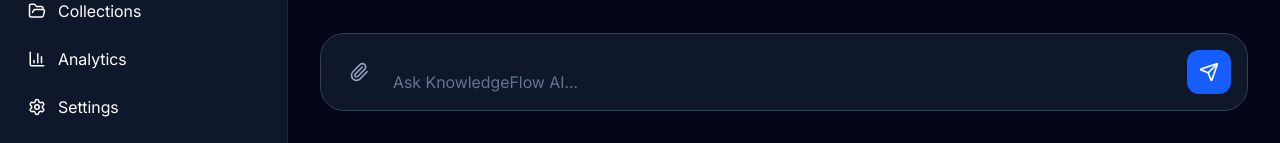
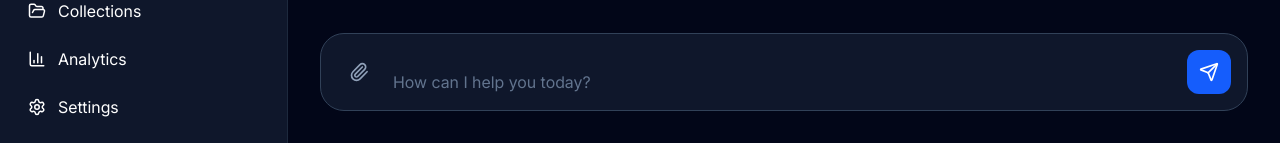
Before and after one commit to elmira-orooji/advanced-rag-system, a React (Vite) app in the folder frontend/my-rag-app/: page /home in a window 1280 px wide. Shown: the part 657-800 px from the top of the page. Built offline with nearby package versions, Linux system fonts and the light colour scheme.

Commit message:
change input placeholder test

```diff
--- a/frontend/my-rag-app/src/components/ChatInput.tsx
+++ b/frontend/my-rag-app/src/components/ChatInput.tsx
@@ -47,7 +47,7 @@ export default function ChatInput({
           rows={1}
           value={value}
           disabled={disabled}
-          placeholder="Ask KnowledgeFlow AI..."
+          placeholder="How can I help you today?"
           onChange={(e) =>
             setValue(
               e.target.value
```
